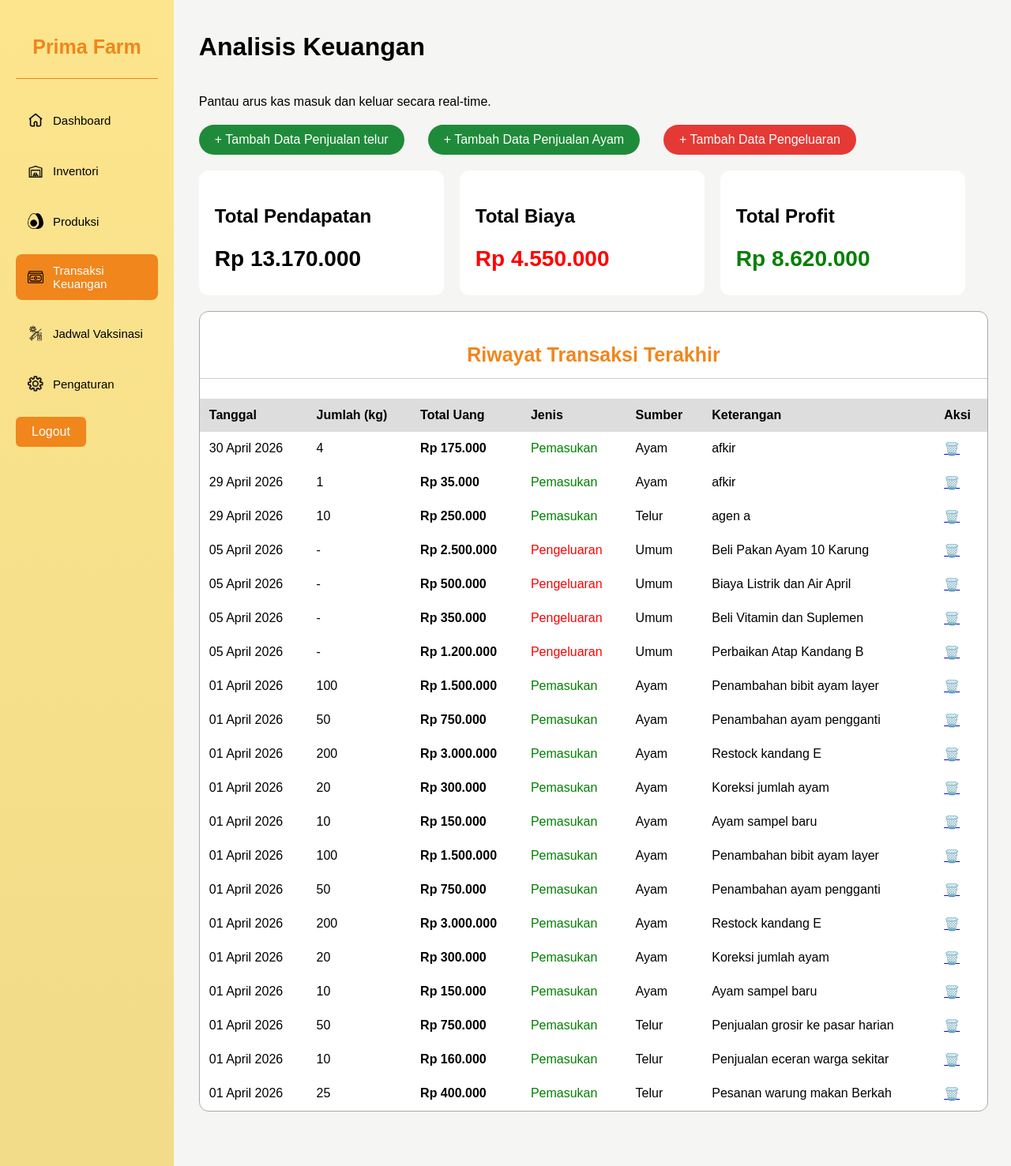
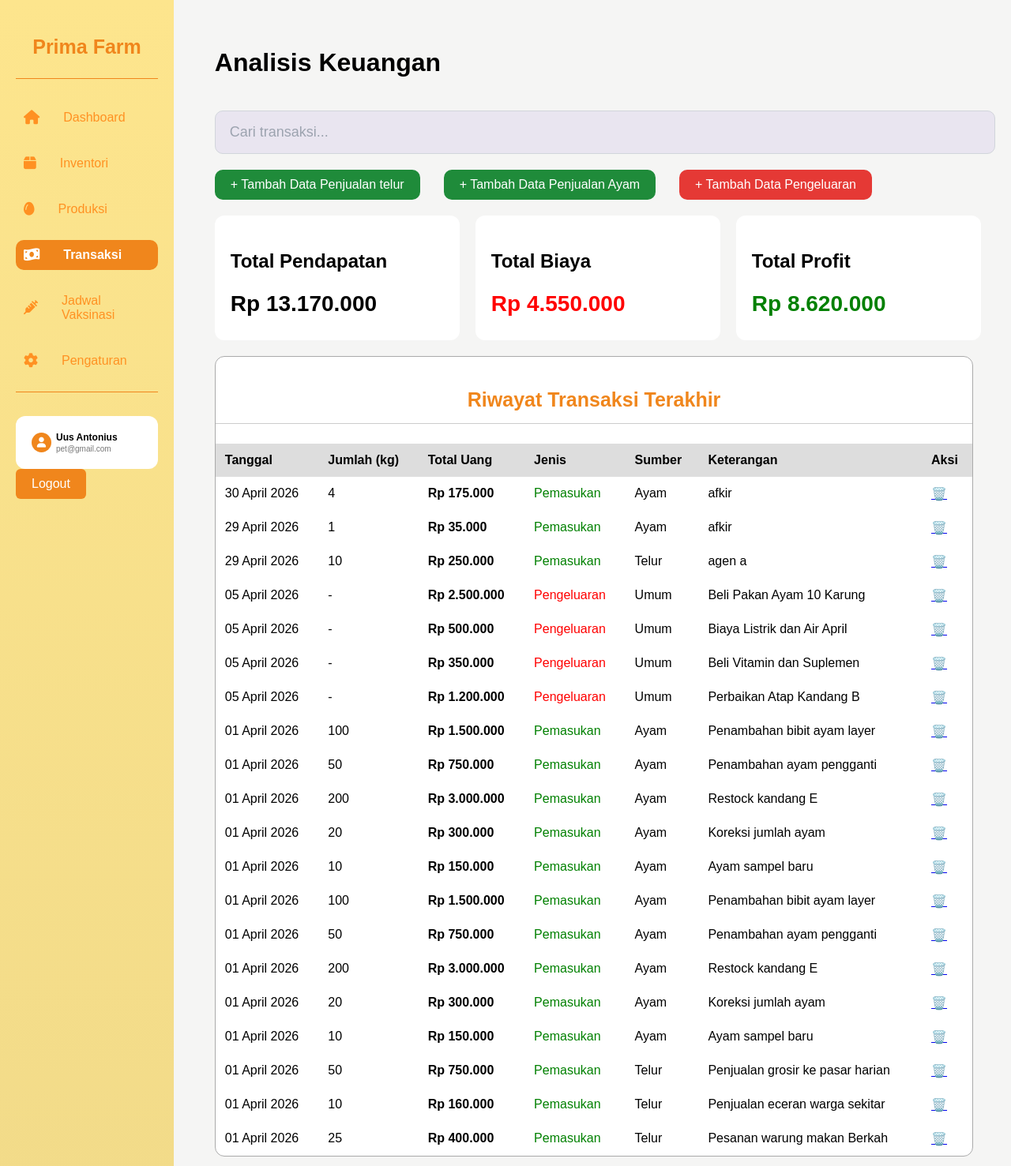
Before and after one commit to julihaw9/proyek1-rancangan-web-ayam-petelur, a PHP site: page /menu_transaksi.php in a window 1280 px wide. Shown: the whole page at 79% size. Run offline with PHP 8.4, Linux system fonts and the light colour scheme; a user stored in the database is signed in; data comes from the database, SQL or seed files in the repository.

Commit message:
update php

```diff
--- a/menu.css
+++ b/menu.css
@@ -7,12 +7,21 @@ body {
 .container {
     display: grid;
     grid-template-columns: 220px auto;
-    height: 100vh;
+    height: 100vh;     /* Kunci tinggi container sesuai tinggi layar */
+    overflow: hidden;  /* Mencegah seluruh halaman scroll */
 }
 
 aside {
     background-image: linear-gradient(to bottom, #fde58d, #F2DB89);
     padding: 20px;
+    height: 100vh;      /* Mengikuti tinggi container */
+    overflow-y: auto;  /* Scroll hanya di dalam sidebar jika menu penuh */
+}
+
+main {   /* Konten utama setinggi layar */
+    overflow-y: auto;  /* HANYA bagian ini yang bisa di-scroll ke bawah */
+    padding: 20px;
+    margin-bottom: 3%;
 }
 
 .container h3 {
@@ -27,56 +36,54 @@ hr {
     border-top: 1px solid #f0861c;
     margin: 10px 0 30px 0;
 }
-
 aside nav ul {
-    list-style-type: none;
+    list-style: none;
     padding: 0;
+    margin: 0;
 }
 
 aside nav ul li {
     margin-bottom: 20px;
 }
 
-
-/* Link Menu: Kunci agar Senter */
 aside nav ul li a {
     display: flex;
-    /* Mengaktifkan Flexbox */
     align-items: center;
-    /* Membuat konten (icon & teks) senter vertikal */
-    padding: 12px 15px;
+    gap: 30px;
+    color: #ff9122;
     text-decoration: none;
-    color: #000000;
-    border-radius: 8px;
-    transition: all 0.3s ease;
+    padding: 10px;
+    transition: 0.3s;
 }
 
-/* Styling Ikon agar Rapi */
-aside nav ul li a img {
-    width: 20px;
-    /* Lebar tetap */
-    height: 20px;
-    /* Tinggi tetap */
-    object-fit: contain;
-    /* Agar gambar tidak gepeng */
-    margin-right: 12px;
-    /* Jarak ke teks */
+
+aside nav ul li a i {
+    font-size: 18px;
+    transition: 0.3s;
 }
 
-/* Styling Teks */
-aside nav ul li a span {
-    font-size: 15px;
-    font-weight: 500;
+/* Hover */
+aside nav ul li a:hover {
+    background-color: #f0861c;
+    color: #fff;
+    border-radius: 10px;
 }
 
-/* Hover & Active State */
-aside nav ul li a:hover {
-    background-color: #ef9235;
-    color: white;
+aside nav ul li a:hover i {
+    background-color: #f0861c;
+    color: #fff;
+    border-radius: 10px;
 }
+
+/* Active */
 aside nav ul li a.active {
     background-color: #f0861c;
-    /* Warna khas Prima Farm (Orange/Gold) */
+    color: #fff;
+    border-radius: 10px;
+    font-weight: bold;
+}
+
+aside nav ul li a.active i {
     color: #fff;
 }
 
@@ -219,7 +226,18 @@ thead{
     text-decoration: none;
     border:none;
     padding:10px 20px;
-    border-radius:20px;
+    border-radius:10px;
+    cursor:pointer;
+    margin-right: 20px;
+}
+
+.btn-biru{
+    background:#1e88e5;
+    color:white;
+    text-decoration: none;
+    border:none;
+    padding:10px 20px;
+    border-radius:10px;
     cursor:pointer;
     margin-right: 20px;
 }
@@ -229,7 +247,7 @@ thead{
     color:white;
     border:none;
     padding:10px 20px;
-    border-radius:20px;
+    border-radius:10px;
     text-decoration: none;
 }
 
--- a/menu_produksi.php
+++ b/menu_produksi.php
@@ -9,7 +9,7 @@ if (!isset($_SESSION['login'])) {
     exit;
 }
 
-// 1. Ambil Total Produksi dalam 1 Bulan Terakhir
+// Ambil Total Produksi dalam 1 Bulan Terakhir
 $query_total_bulan = mysqli_fetch_assoc(mysqli_query($conn, "
     SELECT SUM(total_telur) as total
     FROM `produksi_telur`
--- a/menu_transaksi.php
+++ b/menu_transaksi.php
@@ -11,7 +11,7 @@ if (!isset($_SESSION['login'])) {
     exit;
 }
 
-// ✅ 1. AMBIL SUMMARY KEUANGAN
+// SUMMARY KEUANGAN
 $query_summary = mysqli_query($conn, "
     SELECT
         (SELECT COALESCE(SUM(total_uang), 0) FROM pemasukan_ayam) AS total_ayam,
@@ -24,7 +24,7 @@ $total_pemasukan = $res_sum['total_ayam'] + $res_sum['total_telur'];
 $total_pengeluaran = $res_sum['total_pengeluaran'];
 $profit = $total_pemasukan - $total_pengeluaran;
 
-// ✅ 2. RIWAYAT TRANSAKSI (Gabungan Pemasukan Ayam, Telur, dan Pengeluaran)
+// RIWAYAT TRANSAKSI
 $query_transaksi = mysqli_query($conn, "
     SELECT
         t.tanggal_transaksi,
@@ -98,7 +98,11 @@ if (!$query_transaksi) {
                 <h1>Analisis Keuangan</h1><br>
             </div>
 
-            <p>Pantau arus kas masuk dan keluar secara real-time.</p>
+            <div class="top-bar">
+                <input type="text" placeholder="Cari transaksi...">
+            </div>
+
+
 
             <div class="btn-group">
                 <a href="revisicatatanpenjualan.php" class="btn-hijau">+ Tambah Data Penjualan telur</a>
--- a/produksi.php
+++ b/produksi.php
@@ -21,8 +21,6 @@ if ($_SERVER["REQUEST_METHOD"] == "POST") {
         $id_petugas = 1;
     }
 
-    // Query 1: Input ke tabel produksi_telur
-    // Hapus tanda kutip satu ('') pada $id_petugas jika kolom di DB bertipe INT
     $query_produksi = "INSERT INTO produksi_telur (id_petugas, tanggal, total_telur)
                        VALUES ('$id_petugas', '$tanggal', '$total_telur')";
 
--- /dev/null
+++ b/sidebar.css
@@ -0,0 +1,42 @@
+.user-card {
+    background:#ffffff;
+    padding:20px;
+    border-radius:12px;
+}
+
+.avatar {
+    width: 25px;
+    height: 25px;
+    border-radius: 50%;
+    background: #f0861c;
+    display: flex;
+    align-items: center;
+    justify-content: center;
+}
+
+.avatar i {
+    font-size: 13px;
+    color: white;
+}
+
+.nama {
+    font-size: 12px;
+    font-weight: 600;
+    margin: 0;
+}
+
+.email {
+    font-size: 10px;
+    margin: 2px 0 0 0;
+    color: #777;
+    white-space: nowrap;
+    overflow: hidden;
+    text-overflow: ellipsis; /* biar gak kepanjangan */
+    max-width: 120px;
+}
+
+.user-info {
+    display: flex;
+    align-items: center;
+    gap: 6px;
+}
--- a/sidebar.php
+++ b/sidebar.php
@@ -1,9 +1,27 @@
+<?php
+// 1. Pastikan ID Petugas ada di Session
+$id_petugas = $_SESSION['id_petugas'] ?? null;
+
+// 2. Inisialisasi variabel dengan nilai default agar tidak error "Undefined"
+$nama_tampilan = "Guest";
+$email_tampilan = "-";
+
+if ($id_petugas && isset($conn)) {
+    // 3. Ambil data dalam satu query yang efisien
+    $query_user = mysqli_query($conn, "SELECT nama_petugas, email FROM petugas WHERE id_petugas = '$id_petugas'");
+
+    if ($query_user && mysqli_num_rows($query_user) > 0) {
+        $data = mysqli_fetch_assoc($query_user);
+        $nama_tampilan = $data['nama_petugas'];
+        $email_tampilan = $data['email'];
+    }
+}
+?>
 <link rel="stylesheet" href="menu.css">
-<style>
+<link rel="stylesheet" href="https://cdnjs.cloudflare.com/ajax/libs/font-awesome/6.5.0/css/all.min.css">
+<link rel="stylesheet" href="sidebar.css">
 
 
-
-</style>
 
 <aside>
     <h3>Prima Farm</h3>
@@ -13,42 +31,64 @@
         <ul>
             <li>
                 <a href="dashboard.php" class="<?= ($active == 'dashboard') ? 'active' : '' ?>">
-                    <img src="img/home.png" alt="Dashboard">
-                    <span>Dashboard</span>
+                    <i class="fas fa-home"></i>
+                    <span> Dashboard</span>
                 </a>
             </li>
+
             <li>
                 <a href="menu_inventori.php" class="<?= ($active == 'inventori') ? 'active' : '' ?>">
-                    <img src="img/inventory.png" alt="Inventori">
-                    <span>Inventori</span>
+                    <i class="fas fa-box"></i>
+                    <span> Inventori</span>
                 </a>
             </li>
+
             <li>
                 <a href="menu_produksi.php" class="<?= ($active == 'produksi') ? 'active' : '' ?>">
-                    <img src="img/telur.png" alt="Produksi">
-                    <span>Produksi</span>
+                    <i class="fas fa-egg"></i>
+                    <span> Produksi</span>
                 </a>
             </li>
+
             <li>
                 <a href="menu_transaksi.php" class="<?= ($active == 'transaksi') ? 'active' : '' ?>">
-                    <img src="img/money.png" alt="Transaksi">
-                    <span>Transaksi Keuangan</span>
+                    <i class="fas fa-money-bill-wave"></i>
+                    <span> Transaksi</span>
                 </a>
             </li>
+
             <li>
                 <a href="menu_jadwalvaksinasi.php" class="<?= ($active == 'jadwal') ? 'active' : '' ?>">
-                    <img src="img/suntik.png" alt="Jadwal">
-                    <span>Jadwal Vaksinasi</span>
+                    <i class="fas fa-syringe"></i>
+                    <span> Jadwal Vaksinasi</span>
                 </a>
             </li>
+
             <li>
                 <a href="pengaturan.php" class="<?= ($active == 'pengaturan') ? 'active' : '' ?>">
-                    <img src="img/settings.png" alt="Pengaturan">
-                    <span>Pengaturan</span>
+                    <i class="fas fa-cog"></i>
+                    <span> Pengaturan</span>
                 </a>
             </li>
         </ul>
     </nav>
+    <hr>
+    <div class="user-card">
+        <div class="user-info">
+            <div class="avatar">
+                <i class="fas fa-user"></i>
+            </div>
+            <div>
+                <p class="nama">
+                    <?php echo htmlspecialchars($nama_tampilan); ?>
+                </p>
+                <p class="email">
+                    <?php echo htmlspecialchars($email_tampilan); ?>
+                </p>
+            </div>
+        </div>
+    </div>
+
 
     <a href="logout.php" class="logout-button" onclick="return confirm('Yakin ingin keluar?')">Logout</a>
 </aside>
```
Also changed, not shown: other parts of menu.css (+25 -1 lines), catatan.css (added, +8 -0 lines), catatan_penjualan_ayam.php (+2 -11 lines), index.php (+21 -16 lines), menu_inventori.php (+0 -25 lines), pengaturan.php (+6 -9 lines), registrasi.php (added, +70 -0 lines).
